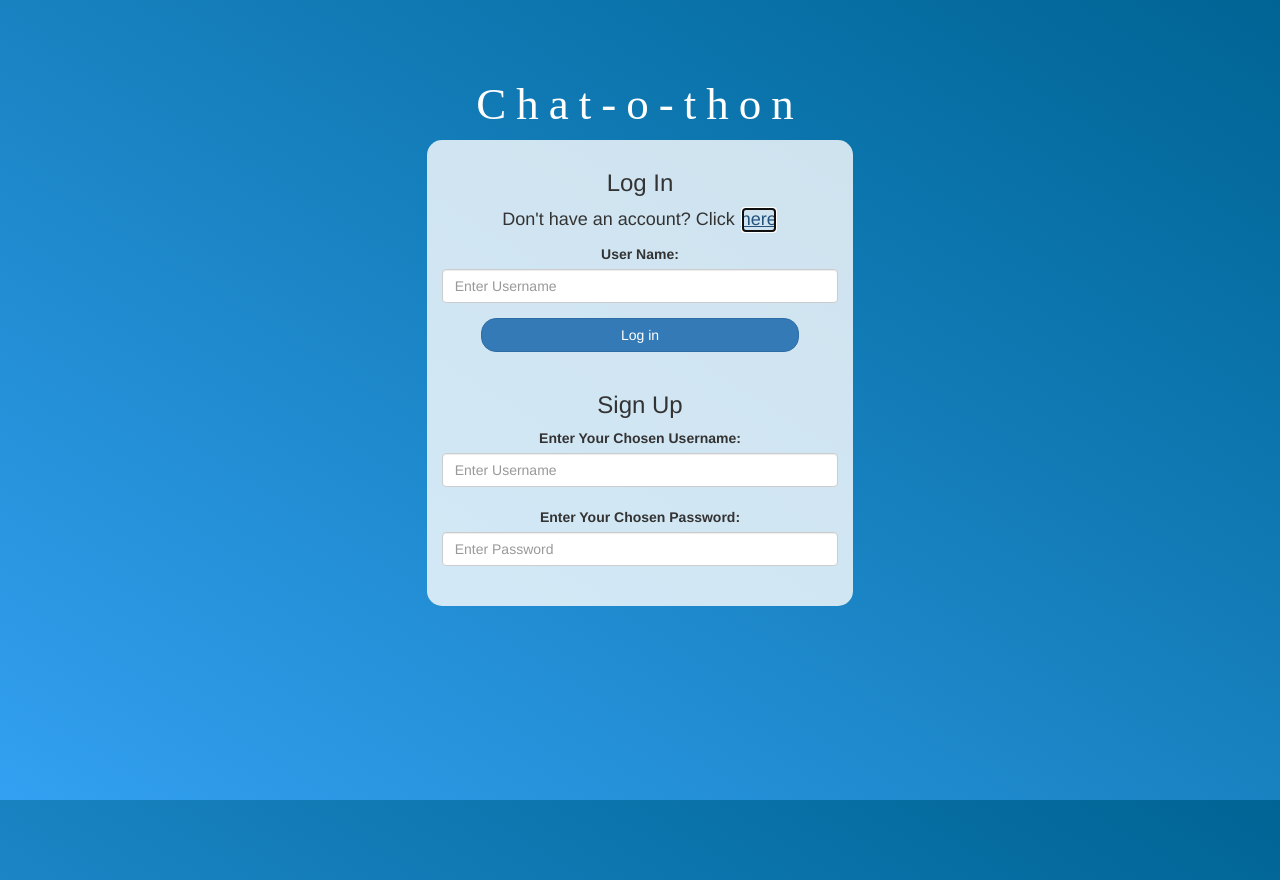
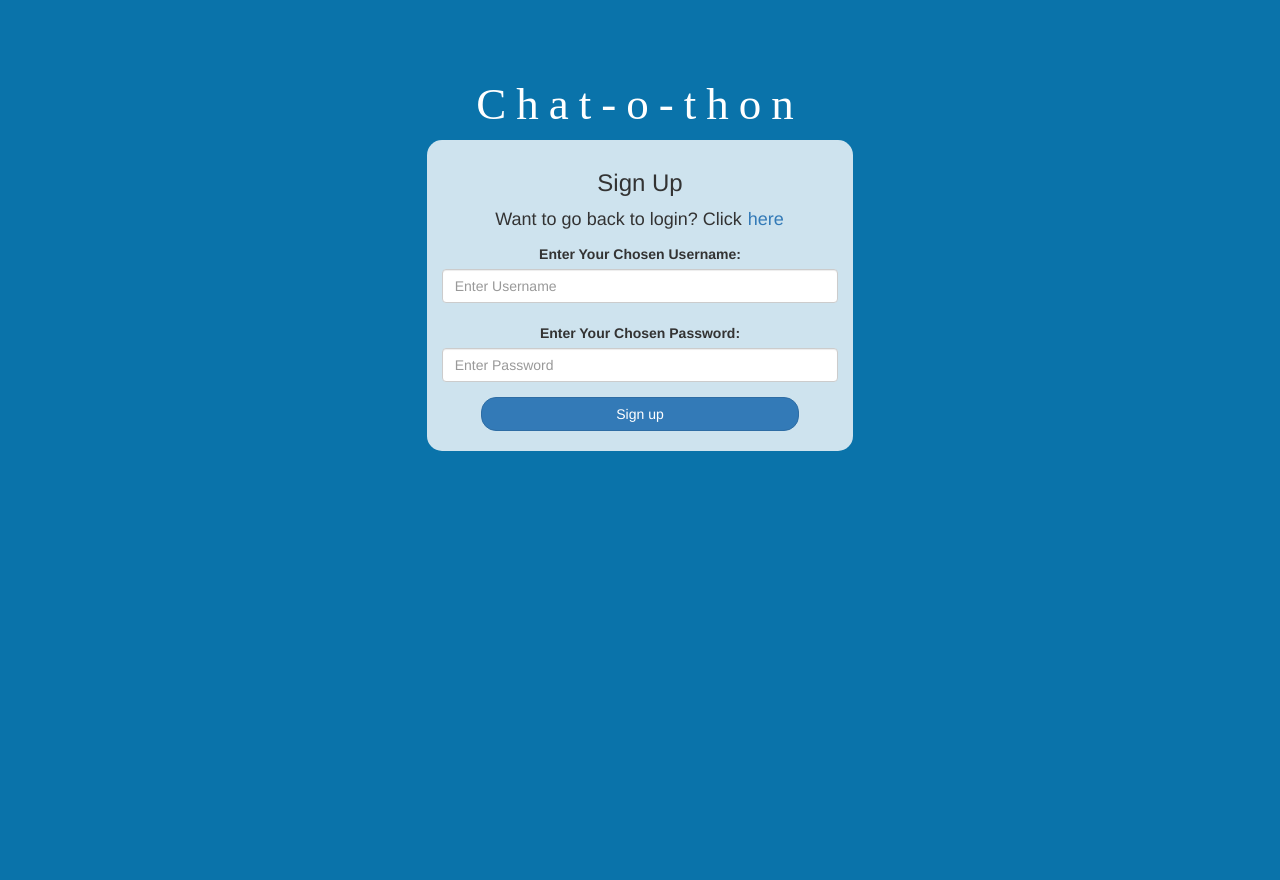
Before and after one commit to pombschool/Chat-o-thon, a plain HTML site: page index.html in a window 1280 px wide. Both pictures are taken after a click on the button "here". Drawn offline with nearby package versions, Linux system fonts and the light colour scheme; a web font is replaced by a local one.

Commit message:
Added sign up section; added password requirement

```diff
--- a/index.html
+++ b/index.html
@@ -27,20 +27,27 @@
                 <div class="form-group">
                     <label>User Name:</label>
                     <input type="text" id="user_name" class="form-control" placeholder="Enter Username">
+                    <br>
+                    <label>Password: </label>
+                    <input type="text" id="passwordSignUp" class="form-control" placeholder="Enter Password">
                 </div>
-                <button id="login_button" class="btn btn-primary" onclick="adduser()">Log in</button>
+                <button id="login_button" class="btn btn-primary" onclick="logIn()">Log in</button>
                 <br><br>
             </section>
             <section id="signUp">
                 <h3>Sign Up</h3>
+                <h4>Want to go back to login? Click <a> <button class="btn btn-link signUpLink"
+                    onclick="showLogin()">here</button></a>
+        </h4>
                 <div class="form-group">
                     <label>Enter Your Chosen Username: </label>
                     <input type="text" id="userNameSignUp" class="form-control" placeholder="Enter Username">
                     <br>
                     <label>Enter Your Chosen Password: </label>
                     <input type="text" id="passwordSignUp" class="form-control" placeholder="Enter Password">
-                    <br><br>
                 </div>
+                <button id="signUpButton" class="btn btn-primary" onclick="adduser()">Sign up</button>
+                <br><br>
             </section>
         </div>
 
--- a/script.js
+++ b/script.js
@@ -5,5 +5,11 @@ function adduser() {
 }
 
 function showSignUp() {
+    document.getElementById("signUp").style.display = "inline";
+    document.getElementById("login").style.display = "none";
+}
 
+function showLogin() {
+    document.getElementById("signUp").style.display = "none";
+    document.getElementById("login").style.display = "inline";
 }
--- a/style.css
+++ b/style.css
@@ -5,8 +5,10 @@ body {
 }
 
 body {
-    background-image: linear-gradient(to right top, #33a0f1, #2591d9, #1882c1, #0a73aa, #006494);
-    background-size: cover;
+    /* background-image: linear-gradient(to right top, #33a0f1, #2591d9, #1882c1, #0a73aa, #006494);
+    background-size: cover; */
+    background-color: #0a73aa;
+    transition: background-color 1s ease-in-out;
 }
 
 .header {
@@ -34,7 +36,7 @@ body {
     border-radius: 40px;
 }
 
-#login_button {
+#login_button, #signUpButton {
     width: 80%;
     border-radius: 15px;
 }
@@ -105,3 +107,7 @@ body {
     padding: 0px;
     font-size: large;
 }
+
+#signUp {
+    display: none;
+}
```
